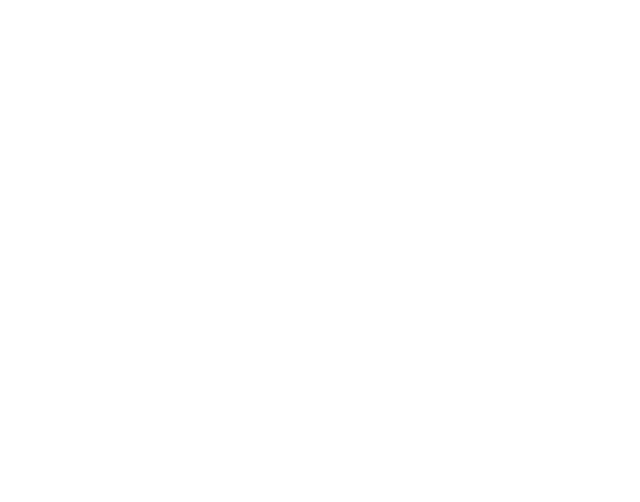
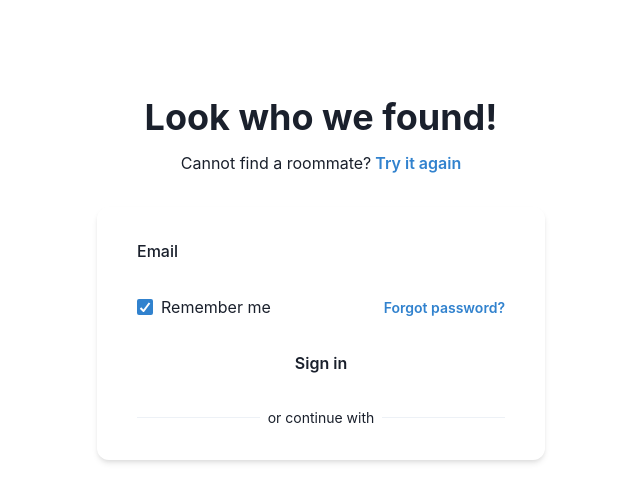
Before and after one commit to dwjustin/group13, a React (Create React App) app in the folder frontend/frontend/: page /Result in a window 1280 px wide. Shown: the top 502 px of the page, without its empty margins (319-959 px from the left). Built offline with nearby package versions, Linux system fonts and the light colour scheme.

Commit message:
feat(Result.js): made a result page

```diff
--- a/frontend/frontend/src/App.js
+++ b/frontend/frontend/src/App.js
@@ -9,6 +9,7 @@
 import Login from './Components/Login';
 import Questions from './Components/Questions';
 import About from './Components/About';
+import Result from './Components/Result';
 
 function App() {
   return (
@@ -21,6 +22,7 @@
           <Route exact path='/Login' component={Login}/>
           <Route exact path='/Questions' component={Questions}/>
           <Route exact path='/About' component={About}/>
+          <Route exact path='/Result' component={Result}/>
         </ChakraProvider>
         </Switch>
     </Router>
--- a/frontend/frontend/src/Components/Questions.js
+++ b/frontend/frontend/src/Components/Questions.js
@@ -7,7 +7,6 @@
     Radio,
     useBreakpointValue,
     useColorModeValue,
-    Select,
     Textarea,
     Button } from "@chakra-ui/react"
 import { useState } from "react";
@@ -18,6 +17,10 @@
     const [race, setRace]=useState();
     const [type, setType]=useState();
     const [etc, setEtc]=useState();
+
+    function ToResult(e){
+        window.location.href="/Result";
+    }
 
     return (
         <Container>
@@ -59,10 +62,12 @@
             boxShadow={{ base: 'none', sm: useColorModeValue('md', 'md-dark') }}
             borderRadius={{ base: 'none', sm: 'xl' }}>
                 <Heading>Select your Routine type</Heading>
-                <Select placeholder="Choose your routine type">
-                    <option value='1' onChange={setType}>Early Bird</option>
-                    <option value='2' onChange={setType}>Night Owl</option>
-                </Select>
+                <RadioGroup onChange={setType} value={type}>
+                    <Stack direction="row">
+                        <Radio value='1'>Early Bird</Radio>
+                        <Radio value='2'>Night Owl</Radio>
+                    </Stack>
+                </RadioGroup>
             </Box>
             <Box py={{ base: '0', sm: '8' }}
                     px={{ base: '4', sm: '10' }}
@@ -70,11 +75,10 @@
                     boxShadow={{ base: 'none', sm: useColorModeValue('md', 'md-dark') }}
                     borderRadius={{ base: 'none', sm: 'xl' }}>
                 <Heading>Anything else you have to tell us?</Heading>
-                <Textarea value={etc} onChange={setEtc} placeholder="ex) I can sleep well even with the lights turned on.">
-
+                <Textarea placeholder="ex) I can sleep well even with the lights turned on.">
                 </Textarea>
             </Box>
-            <Button
+            <Button onClick={ToResult}
                 size='md'
                 height='48px'
                 width='200px'
--- a/frontend/frontend/src/Components/Result.js
+++ b/frontend/frontend/src/Components/Result.js
@@ -0,0 +1,74 @@
+import Questions from "./Questions";
+import {
+    Box,
+    Button,
+    Checkbox,
+    Container,
+    Divider,
+    FormControl,
+    FormLabel,
+    Heading,
+    HStack,
+    Input,
+    Stack,
+    Text,
+    useBreakpointValue,
+    useColorModeValue,
+  } from '@chakra-ui/react'
+
+const Result=()=>{
+    return(
+    <Container maxW="lg" py={{ base: '12', md: '24' }} px={{ base: '0', sm: '8' }}>
+    <Stack spacing="8">
+      <Stack spacing="6">
+
+        <Stack spacing={{ base: '2', md: '3' }} textAlign="center">
+          <Heading size={useBreakpointValue({ base: 'xl'})}>
+            Look who we found!
+          </Heading>
+          <HStack spacing="1" justify="center">
+            <Text color="muted">Cannot find a roommate?</Text>
+            <Button variant="link" colorScheme="blue">
+              Try it again
+            </Button>
+          </HStack>
+        </Stack>
+      </Stack>
+      <Box
+        py={{ base: '0', sm: '8' }}
+        px={{ base: '4', sm: '10' }}
+        bg={useBreakpointValue({ base: 'transparent', sm: 'bg-surface' })}
+        boxShadow={{ base: 'none', sm: useColorModeValue('md', 'md-dark') }}
+        borderRadius={{ base: 'none', sm: 'xl' }}
+      >
+        <Stack spacing="6">
+          <Stack spacing="5">
+            <FormControl>
+              <FormLabel htmlFor="email">Email</FormLabel>
+
+            </FormControl>
+
+          </Stack>
+          <HStack justify="space-between">
+            <Checkbox defaultIsChecked>Remember me</Checkbox>
+            <Button variant="link" colorScheme="blue" size="sm">
+              Forgot password?
+            </Button>
+          </HStack>
+          <Stack spacing="6">
+            <Button variant="primary">Sign in</Button>
+            <HStack>
+              <Divider />
+              <Text fontSize="sm" whiteSpace="nowrap" color="muted">
+                or continue with
+              </Text>
+              <Divider />
+            </HStack>
+
+          </Stack>
+        </Stack>
+      </Box>
+    </Stack>
+  </Container>)
+}
+export default Result;
```
